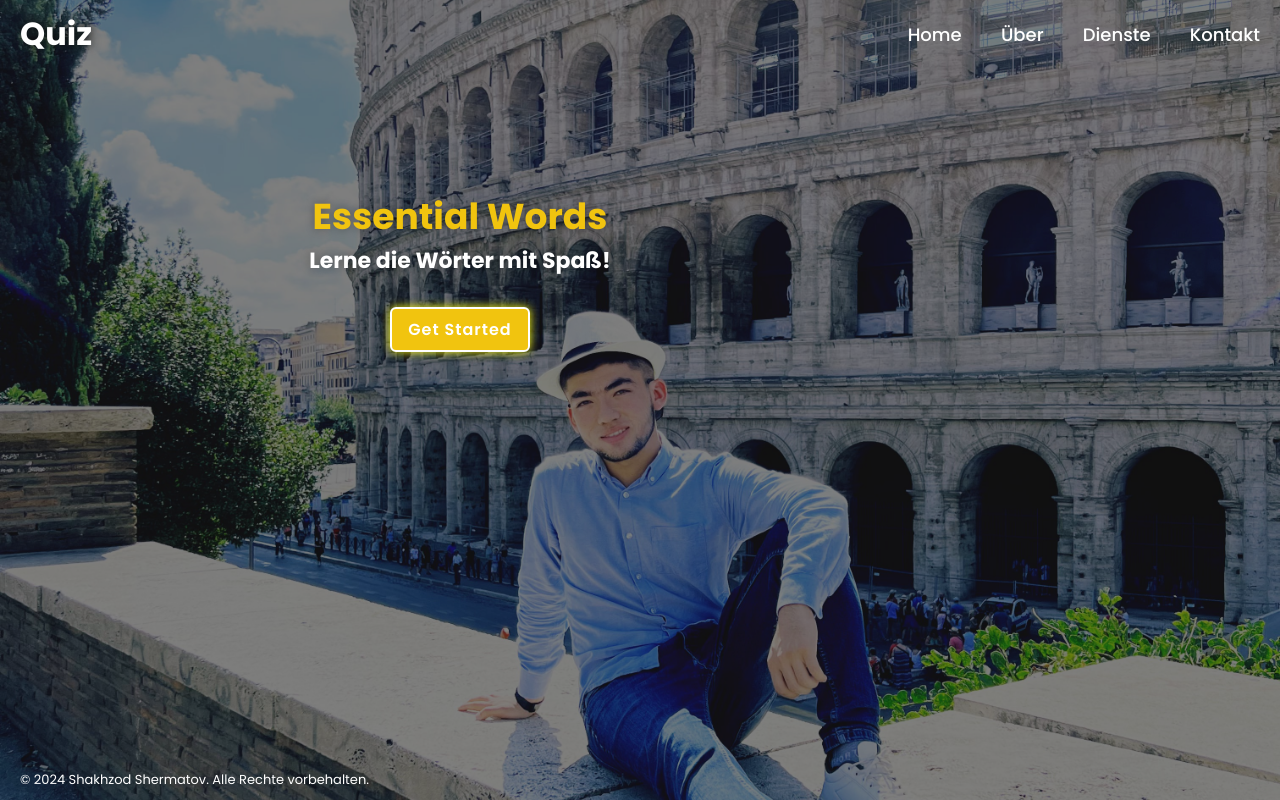
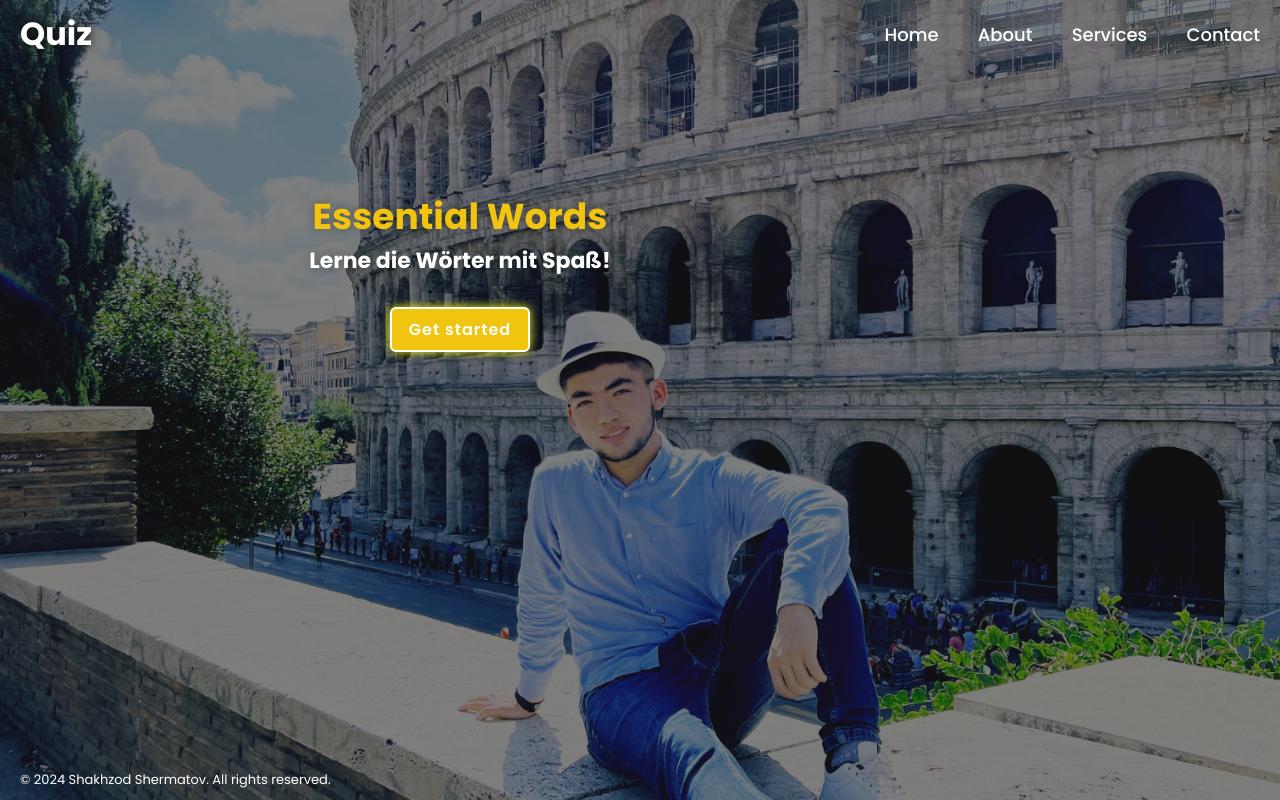
Before and after one commit to shakhzod2000/essential, a Django app: page / in a window 1280 px wide. Run offline with Django 5.2, Linux system fonts and the light colour scheme.

Commit message:
Update quiz.html

```diff
--- a/quiz/templates/quiz.html
+++ b/quiz/templates/quiz.html
@@ -4,7 +4,7 @@
     <meta charset='utf-8'>
     <meta http-equiv='X-UA-Compatible' content='IE=edge'>
     <meta name='viewport' content='width=device-width, initial-scale=1'>
-    <title>Essential Deutsch</title>
+    <title>Essential Words</title>
     <script src="https://cdn.jsdelivr.net/npm/axios/dist/axios.min.js"></script>
     <link rel="stylesheet" href="/static/css/style.css?v=1.0">
     <script src="https://cdn.jsdelivr.net/npm/typed.js@2.0.12"></script>
@@ -17,16 +17,16 @@
 
             <nav class="navbar">
                 <a href="#">Home</a>
-                <a href="#">Über</a>
-                <a href="#">Dienste</a>
-                <a href="mailto:sshermatov50@gmail.com">Kontakt</a>
+                <a href="#">About</a>
+                <a href="#">Services</a>
+                <a href="mailto:sshermatov50@gmail.com">Contact</a>
             </nav>
         </header>
 
         <div class="container">
             <section class="quiz-section">
                 <div class="quiz-box">
-                    <h1>Deutsches Quiz</h1>
+                    <h1>Essential Quiz</h1>
                     <div class="quiz-header">
                         <span class="question-total">1 von 5 Fragen</span>
                         <span class="header-score">Spielstand: 0 / 5</span>
@@ -64,24 +64,24 @@
                 <div class="home-content">
                     <h1>Essential Words</h1>
                     <p></p>
-                    <button class="start-btn">Get Started</button>
+                    <button class="start-btn">Get started</button>
                 </div>
             </section>
         </div>
 
         <footer class="footer">
-            <p>&copy; 2024 Shakhzod Shermatov. Alle Rechte vorbehalten.</p>
+            <p>&copy; 2024 Shakhzod Shermatov. All rights reserved.</p>
         </footer>
     </main>
 
     <div class="popup-info">
-        <h2>Welche Sprache möchtest du lernen?</h2>
+        <h2>Which language do you want to learn?</h2>
         <div class="languages-btn">
             <button class="info-btn german-btn"></button>
             <button class="info-btn english-btn"></button>
         </div>
         <div class="btn-group">
-            <button class="exit-btn">Abbrechen</button>
+            <button class="exit-btn">Back</button>
         </div>
     </div>
 
@@ -196,6 +196,7 @@
             <button class="backToEssEn-btn">Back</button>
         </div>
     </div>
-    <script src="/static/JS/script.js"></script>
+
+    <script src="/static/JS/script.js?v=1.0"></script>
 </body>
 </html>
```
